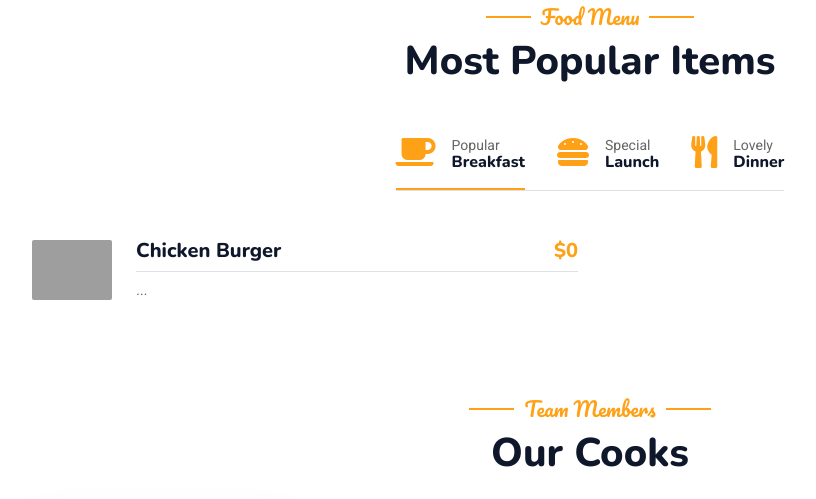
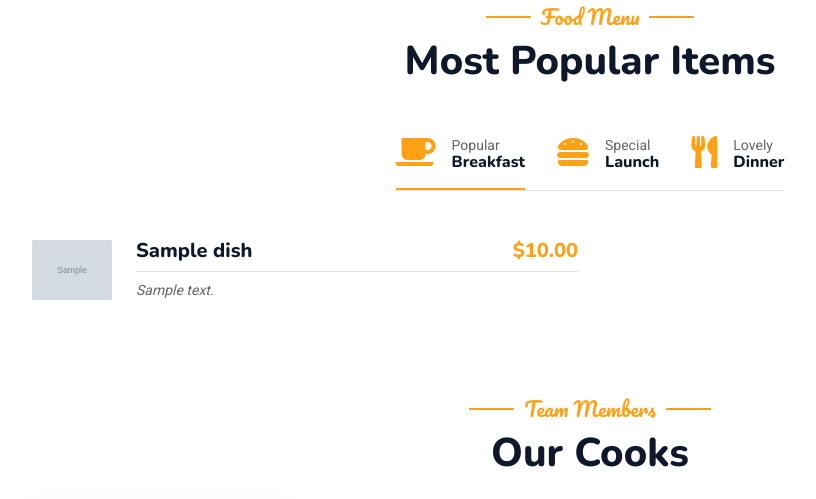
Before and after one commit to Ananiev-Vitalii/Restaurant-Kitchen-Service, a Django app: page / in a window 1280 px wide. Shown: the part 1573-2072 px from the top of the page, without its empty margins (50-866 px from the left). Run offline with Django 3.2, Linux system fonts and the light colour scheme; tables that the repository leaves empty hold one stand-in row (values such as "Sample post"); grey boxes marked "Sample" are stand-in pictures; some libraries are stand-ins or nearby versions; grey boxes are pictures that could not be loaded.

Commit message:
Implemented dynamic dish display with custom template tags
- Created custom template tags in `dish_tags.py` for fetching popular breakfast, lunch, and dinner dishes based on their popularity and meal time.
- Updated the `index.html` template to include sections for breakfast, lunch, and dinner using new template tags.
- Integrated dynamic content loading in the menu section of the website, displaying dish names, prices, descriptions, and images.
- Added default images for each meal category in the static resources to enhance visual appeal.
- Conducted database migrations to reflect changes in the models and ensure compatibility with new template logic.

```diff
--- /dev/null
+++ b/kitchen_service/templatetags/dish_tags.py
@@ -0,0 +1,22 @@
+from django import template
+from kitchen_service.models import Dish
+
+register = template.Library()
+
+
+@register.simple_tag
+def popular_breakfasts():
+    breakfasts = Dish.objects.filter(is_popular=True, meal_time="BF")
+    return breakfasts
+
+
+@register.simple_tag
+def popular_lunches():
+    lunch = Dish.objects.filter(is_popular=True, meal_time="LN")
+    return lunch
+
+
+@register.simple_tag
+def popular_dinners():
+    dinners = Dish.objects.filter(is_popular=True, meal_time="DN")
+    return dinners
--- a/templates/kitchen_service/index.html
+++ b/templates/kitchen_service/index.html
@@ -1,6 +1,7 @@
 {% extends "base.html" %}
 {% load static %}
 {% load cook_tags %}
+{% load dish_tags %}
 {% block title %}
 Kitchen Service
 {% endblock title %}
@@ -148,58 +149,67 @@ Kitchen Service
       <div class="tab-content">
         <div id="tab-1" class="tab-pane fade show p-0 active">
           <div class="row g-4">
+            {% popular_breakfasts as breakfasts %}
+            {% for dish in breakfasts %}
             <div class="col-lg-6">
               <div class="d-flex align-items-center">
-                <img class="flex-shrink-0 img-fluid rounded" src="{% static 'img/menu-1.jpg' %}"
-                     alt=""
-                     style="width: 80px;">
+                <img class="flex-shrink-0 img-fluid rounded" src="{{ dish.image.url }}"
+                     alt="{{ dish.name }}" style="width: 80px;">
                 <div class="w-100 d-flex flex-column text-start ps-4">
                   <h5 class="d-flex justify-content-between border-bottom pb-2">
-                    <span>Chicken Burger</span>
-                    <span class="text-primary">$0</span>
+                    <span>{{ dish.name }}</span>
+                    <span class="text-primary">${{ dish.price }}</span>
                   </h5>
-                  <small class="fst-italic">...</small>
+                  <small class="fst-italic">{{ dish.description }}</small>
                 </div>
               </div>
             </div>
           </div>
+          {% endfor %}
         </div>
+
         <div id="tab-2" class="tab-pane fade show p-0">
           <div class="row g-4">
+            {% popular_lunches as lunches %}
+            {% for dish in lunches %}
             <div class="col-lg-6">
               <div class="d-flex align-items-center">
-                <img class="flex-shrink-0 img-fluid rounded" src="" alt=""
-                     style="width: 80px;">
+                <img class="flex-shrink-0 img-fluid rounded" src="{{ dish.image.url }}"
+                     alt="{{ dish.name }}" style="width: 80px;">
                 <div class="w-100 d-flex flex-column text-start ps-4">
                   <h5 class="d-flex justify-content-between border-bottom pb-2">
-                    <span>Chicken Burger</span>
-                    <span class="text-primary">$0</span>
+                    <span>{{ dish.name }}</span>
+                    <span class="text-primary">${{ dish.price }}</span>
                   </h5>
-                  <small class="fst-italic">...</small>
+                  <small class="fst-italic">{{ dish.description }}</small>
                 </div>
               </div>
             </div>
+            {% endfor %}
           </div>
         </div>
 
         <div id="tab-3" class="tab-pane fade show p-0">
           <div class="row g-4">
+            {% popular_dinners as dinners %}
+            {% for dish in dinners %}
             <div class="col-lg-6">
               <div class="d-flex align-items-center">
-                <img class="flex-shrink-0 img-fluid rounded" src="" alt=""
-                     style="width: 80px;">
+                <img class="flex-shrink-0 img-fluid rounded" src="{{ dish.image.url }}"
+                     alt="{{ dish.name }}" style="width: 80px;">
                 <div class="w-100 d-flex flex-column text-start ps-4">
                   <h5 class="d-flex justify-content-between border-bottom pb-2">
-                    <span>Chicken Burger</span>
-                    <span class="text-primary">$0</span>
+                    <span>{{ dish.name }}</span>
+                    <span class="text-primary">${{ dish.price }}</span>
                   </h5>
-                  <small class="fst-italic">...</small>
+                  <small class="fst-italic">{{ dish.description }}</small>
                 </div>
               </div>
             </div>
-
+            {% endfor %}
           </div>
         </div>
+
       </div>
     </div>
   </div>
```
Also changed, not shown: media/dishes/Biscuits_and_Gravy.jpg (added), media/dishes/Karbonara.jfif (added), media/dishes/Napoleon.jpg (added), media/dishes/Tomato_soup.jpg (added), media/dishes/Varenyky_with_cottage_cheese.jfif (added), templates/includes/footer.html (indentation only).
